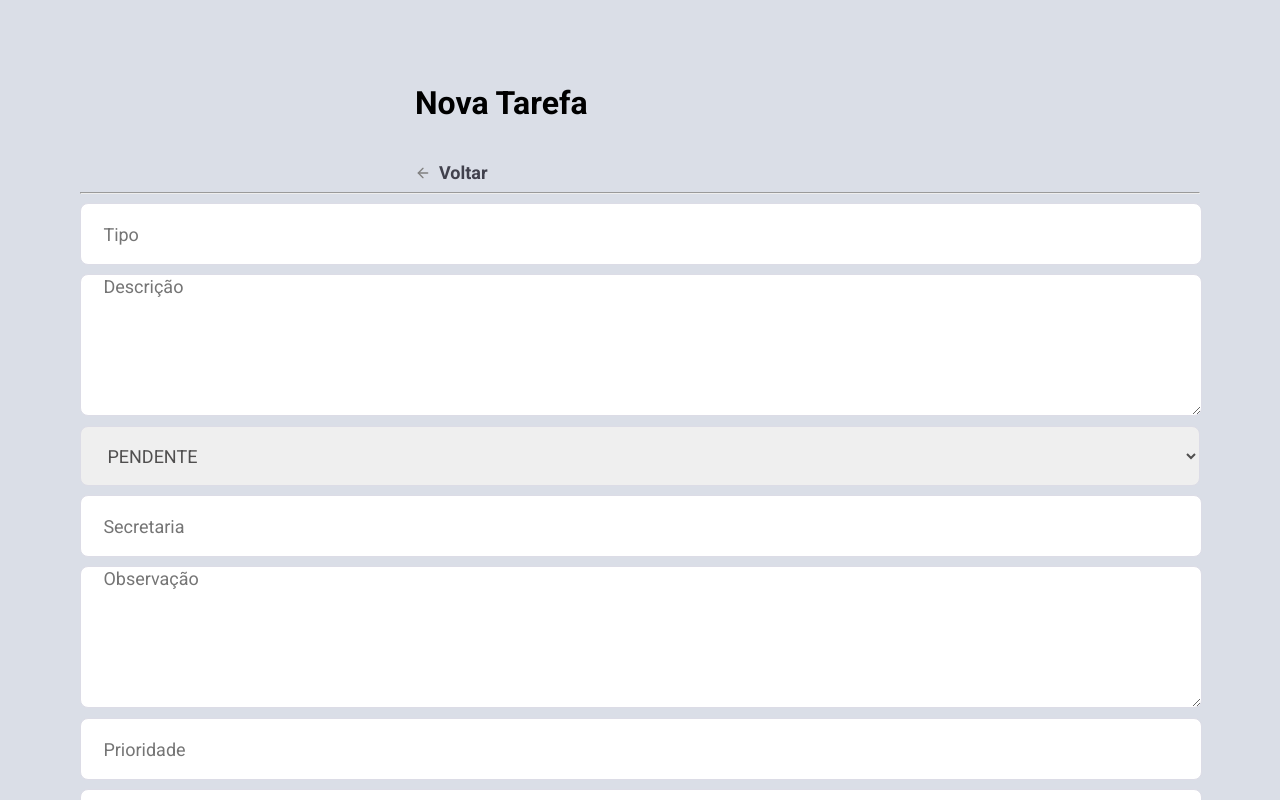
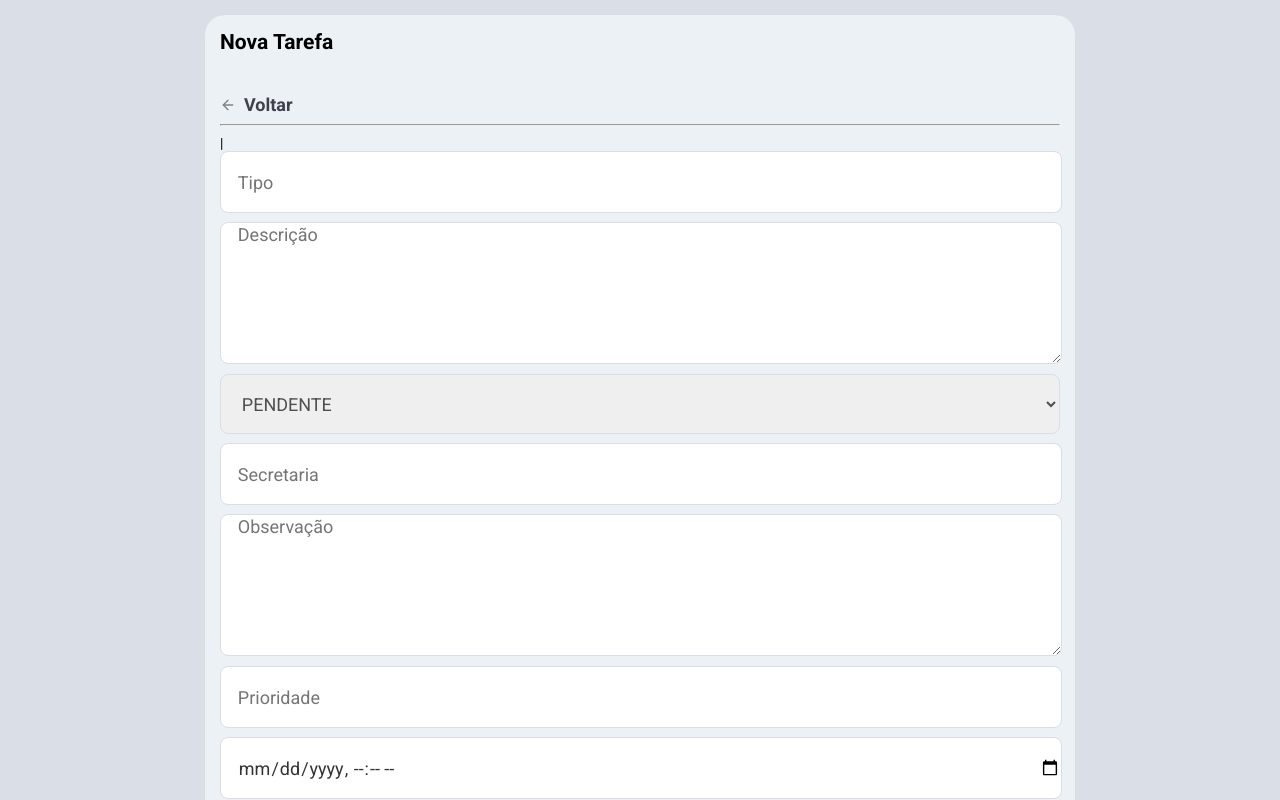
Before and after one commit to ViniciusGabrielOliveira/cyborg-site-frontend, a React (Create React App) app: page /tarefa/new in a window 1280 px wide. Shown: the top 800 px of the page. Built offline with nearby package versions, Linux system fonts and the light colour scheme; the HTML template or start-up script is replaced by a standard one.

Commit message:
"new tarefa"

```diff
--- a/src/pages/newTarefa/index.js
+++ b/src/pages/newTarefa/index.js
@@ -91,7 +91,9 @@ export default function NewTarefa(){
 
 
     return(
-        <div className="new-solicitacao-container">
+        <div className="home-container">
+            <div className="card">
+
                 <section>
                     <h1>Nova Tarefa</h1>
 
@@ -100,12 +102,7 @@ export default function NewTarefa(){
                         Voltar
                     </div>
                 </section>
-
-            <hr/>
-
-
-
-
+                <hr/>|
 
                 <form onSubmit={handleSubmit}>
                     <input
@@ -152,10 +149,9 @@ export default function NewTarefa(){
 
                     <button className="button" type ='submit'>Cadastrar</button>
 
-
                 </form>
 
-
+            </div>
 
         </div>
     )
```
Lines whose indentation alone changed are shown as unchanged.
